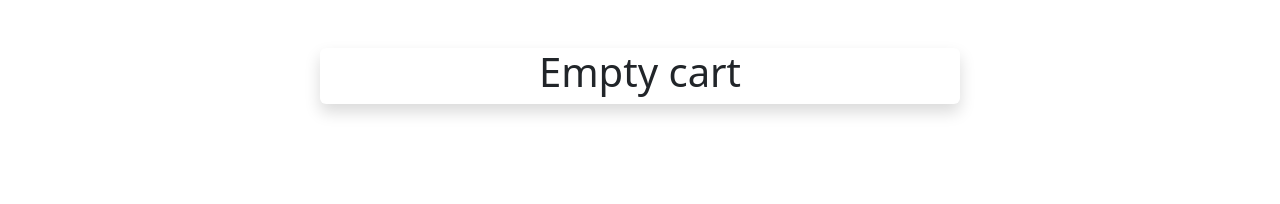
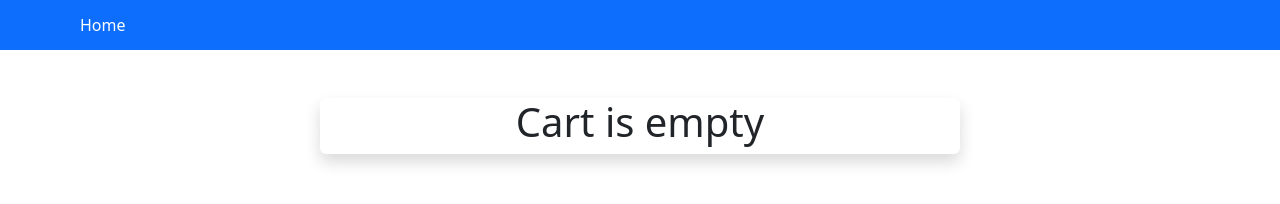
Before and after one commit to Jasraj4503/Java_Script-Project, a plain HTML site: page Add_to_cart/Show_Cart.html in a window 1280 px wide. Drawn offline with nearby package versions, Linux system fonts and the light colour scheme.

Commit message:
add to cart

```diff
--- a/Add_to_cart/Show_Cart.html
+++ b/Add_to_cart/Show_Cart.html
@@ -6,11 +6,23 @@
     <meta name="viewport" content="width=device-width, initial-scale=1.0">
     <title>Document</title>
     <link rel="stylesheet" href="https://cdn.jsdelivr.net/npm/bootstrap@5.3.7/dist/css/bootstrap.min.css">
+    <style>
+        header{
+            height: 50px;
+        }
+        header a{
+            text-decoration: none;
+            line-height: 50px;
+            padding-left: 80px;
+        }
+    </style>
 </head>
 </head>
 
 <body>
-
+    <header class="w-100 bg-primary">
+        <a href="index.html" class="text-white">Home</a>
+    </header>
     <div id="Checkout_Cart"></div>
     <script>
         function showCart() {
@@ -19,7 +31,7 @@
             if (cartList.length == 0) {
                 output += `
                     <div class="card col-lg-6 mx-auto my-5 shadow border-0 text-center">
-                        <h1>Empty cart</h1>
+                        <h1>Cart is empty</h1>
                     </div>
                 `
             } else {
@@ -39,9 +51,9 @@
                                             <h4 class="card-title mb-2 fs-1">${cart.name}</h4>
                                             <span class="badge bg-success fs-6">₹${cart.price}</span>
                                         </div>
-                                        <p class="mb-3"><strong>Description:</strong> ${cart.description.toUpperCase()}</p>
 
                                         <ul class="list-unstyled mb-3">
+                                            <li><strong>Description:</strong> ${cart.description.toUpperCase()}</li>
                                             <li><strong>Category:</strong> ${cart.category}</></li>
                                             <li><strong>Quantity:</strong> ${cart.count}</li>
                                             <li><strong>Total:</strong> ₹${cart.price * cart.count}</li>
```
Also changed, not shown: Add_to_cart/index.html (renamed from Add_to_cart/form.html, +1 -1 lines), Add_to_cart/script.js (+5 -4 lines).
